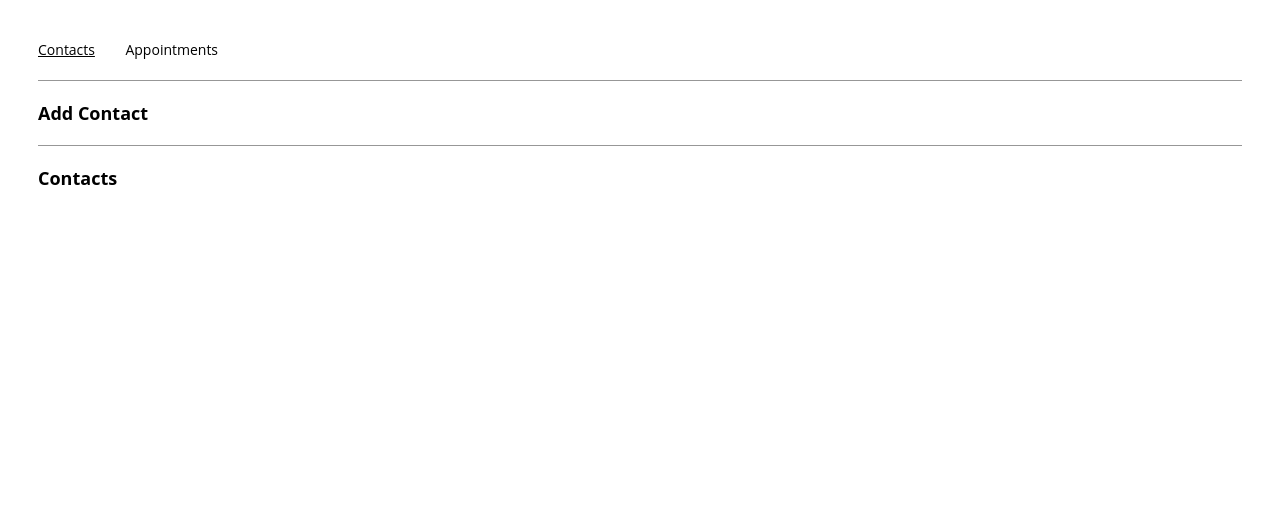
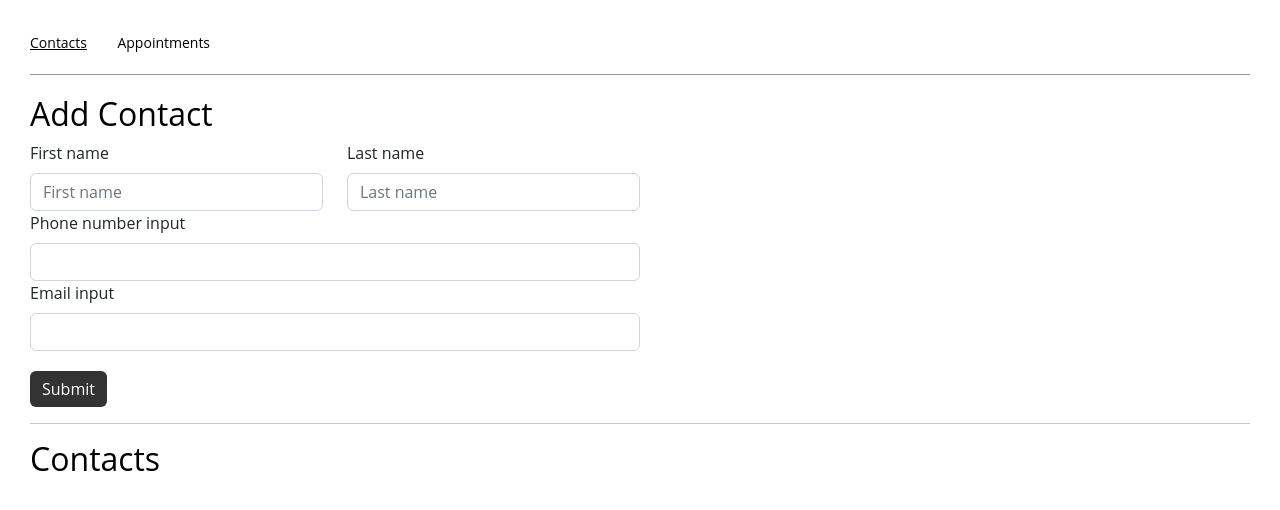
Before and after one commit to CheVanThao/ApointmentPlaner, a React (Create React App) app: page /contacts in a window 1280 px wide. Shown: the top 510 px of the page. Built offline with nearby package versions, Linux system fonts and the light colour scheme.

Commit message:
add contact form

```diff
--- a/package.json
+++ b/package.json
@@ -6,7 +6,9 @@
     "@testing-library/jest-dom": "^5.11.4",
     "@testing-library/react": "^11.1.0",
     "@testing-library/user-event": "^12.1.10",
+    "bootstrap": "^5.2.2",
     "react": "^17.0.1",
+    "react-bootstrap": "^2.6.0",
     "react-dom": "^17.0.1",
     "react-router": "^5.2.0",
     "react-router-dom": "^5.2.0",
@@ -36,5 +38,8 @@
       "last 1 firefox version",
       "last 1 safari version"
     ]
+  },
+  "devDependencies": {
+    "sass": "^1.56.1"
   }
 }
--- a/src/App.js
+++ b/src/App.js
@@ -1,10 +1,12 @@
-import React from "react";
+import React, { useState } from "react";
 import { Switch, Route, Redirect, NavLink } from "react-router-dom";
 
 import { AppointmentsPage } from "./containers/appointmentsPage/AppointmentsPage";
 import { ContactsPage } from "./containers/contactsPage/ContactsPage";
 
 function App() {
+  const [contacts, setContacts] = useState([])
+  const [appointments, setAppointments] = useState([])
   /*
   Define state variables for
   contacts and appointments
@@ -19,6 +21,13 @@ function App() {
   Implement functions to add data to
   contacts and appointments
   */
+  const addContact = (contact) => {
+    setContacts((preState) => [...preState, contact])
+  }
+
+  const addAppointment = (appointment) => {
+    setAppointments((preState) => [...preState, appointment])
+  }
 
   return (
     <>
@@ -37,11 +46,17 @@ function App() {
           </Route>
           <Route path={ROUTES.CONTACTS}>
              {/* Add props to ContactsPage */}
-            <ContactsPage />
+            <ContactsPage
+              addContact={addContact}
+              contacts={contacts}
+             />
           </Route>
           <Route path={ROUTES.APPOINTMENTS}>
             {/* Add props to AppointmentsPage */}
-            <AppointmentsPage />
+            <AppointmentsPage
+              appointments={appointments}
+              addAppointment={addAppointment}
+            />
           </Route>
         </Switch>
       </main>
--- /dev/null
+++ b/src/components/contactForm/ContactForm.css
@@ -0,0 +1,5 @@
+.custom-btn {
+    background-color: #333 !important;
+    border: #fff !important;
+    margin-top: 20px;
+  }
--- a/src/components/contactForm/ContactForm.js
+++ b/src/components/contactForm/ContactForm.js
@@ -1,15 +1,70 @@
-import React from "react";
+import React, { useState } from "react";
+import { Button } from "react-bootstrap";
 
-export const ContactForm = ({
-  name,
-  setName,
-  phone,
-  setPhone,
-  email,
-  setEmail,
-  handleSubmit
-}) => {
+import "bootstrap/dist/css/bootstrap.min.css";
+import "./ContactForm.css"
+
+export const ContactForm = (props) => {
+  const [firstName, setFirstName] = useState("")
+  const [lastName, setLastName] = useState("")
+  const [phone, setPhone] = useState("")
+  const [email, setEmail] = useState("")
+
+  const handleSubmit = (e) => {
+    e.preventDefault();
+    // alert("clicked")
+    const contact = {
+      firstName: firstName,
+      lastName: lastName,
+      phone: phone,
+      email: email,
+    }
+    if(contact !== null) {
+      setFirstName("")
+      setLastName("")
+      setPhone("")
+      setEmail("")
+      console.log(contact)
+    }
+    // props.setContacts(contact)
+  }
+
+  const handleFirstName = (e) => {
+    setFirstName(e.target.value)
+  }
+  const handleLastName = (e) => {
+    setLastName(e.target.value)
+  }
+  const handlePhone = (e) => {
+    setPhone(e.target.value)
+  }
+  const handleEmail = (e) => {
+    setEmail(e.target.value)
+  }
+
   return (
-    ContactForm
+    <form className="w-50">
+      <div className="row">
+        <div className="col-md-6 ">
+          <label className="form-label" htmlFor="typePhone">First name</label>
+          <input type="text" className="form-control" placeholder="First name" aria-label="First name" value={firstName} onChange={handleFirstName}/>
+        </div>
+        <div className="col-md-6">
+          <label className="form-label" htmlFor="typePhone">Last name</label>
+          <input type="text" className="form-control" placeholder="Last name" aria-label="Last name" value={lastName} onChange={handleLastName}/>
+        </div>
+      </div>
+      <div className="form-outline">
+        <label className="form-label" htmlFor="typePhone">Phone number input</label>
+        <input type="tel" id="typePhone" className="form-control" value={phone} onChange={handlePhone}/>
+      </div>
+      <div className="form-outline">
+        <label className="form-label" htmlFor="typePhone">Email input</label>
+        <input type="tel" id="typePhone" className="form-control" value={email} onChange={handleEmail}/>
+      </div>
+      <div className="col-auto">
+        <Button type="submit" className="custom-btn" onClick={handleSubmit}>Submit</Button>
+      </div>
+    </form>
   );
 };
--- a/src/containers/contactsPage/ContactsPage.js
+++ b/src/containers/contactsPage/ContactsPage.js
@@ -1,6 +1,8 @@
 import React from "react";
+import { ContactForm } from "../../components/contactForm/ContactForm"
+import { TileList } from "../../components/tileList/TileList"
 
-export const ContactsPage = () => {
+export const ContactsPage = ({contacts, addContact}) => {
   /*
   Define state variables for
   contact info and duplicate check
@@ -8,6 +10,8 @@ export const ContactsPage = () => {
 
   const handleSubmit = (e) => {
     e.preventDefault();
+    addContact(e.target.value)
+    alert("clicked")
     /*
     Add contact info and clear data
     if the contact name is not a duplicate
@@ -22,11 +26,13 @@ export const ContactsPage = () => {
   return (
     <div>
       <section>
-        <h2>Add Contact</h2>
+        <h2 onClick={handleSubmit}>Add Contact</h2>
+        <ContactForm></ContactForm>
       </section>
       <hr />
       <section>
         <h2>Contacts</h2>
+        <TileList></TileList>
       </section>
     </div>
   );
--- a/src/index.js
+++ b/src/index.js
@@ -1,6 +1,7 @@
 import React from 'react';
 import ReactDOM from 'react-dom';
 import App from './App';
+import 'bootstrap/dist/css/bootstrap.min.css';
 
 import { BrowserRouter as Router } from 'react-router-dom';
 
```
Also changed, not shown: src/App.css (added), 2 other files (tests, documents, lock files or other folders).
